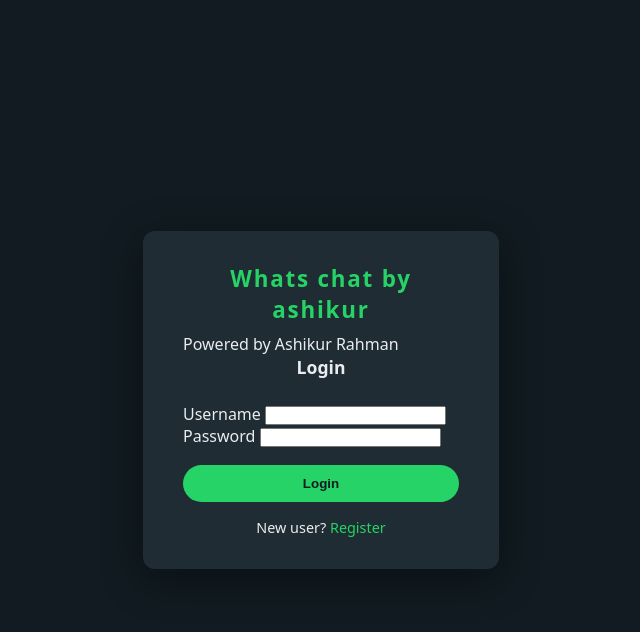
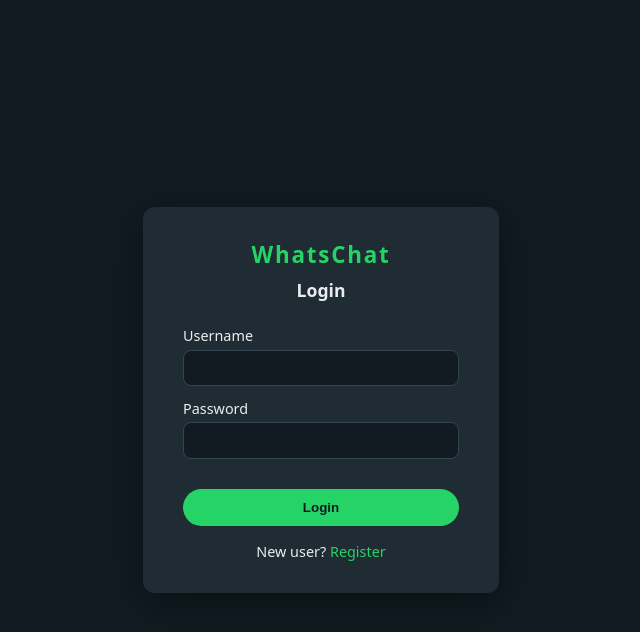
Before and after one commit to ashikurrahma017/nowrin-ashikur-chat, a Flask app: page /login in a window 1280 px wide. Shown: the top 632 px of the page, without its empty margins (319-959 px from the left). Run offline with Flask 3, Linux system fonts and the light colour scheme.

Commit message:
Update login.html

```diff
--- a/templates/login.html
+++ b/templates/login.html
@@ -1,13 +1,10 @@
 {% extends "base.html" %}
-{% block title %}Login | Whats chat{% endblock %}
+{% block title %}Login | WhatsChat{% endblock %}
 
 {% block content %}
 <div class="auth-container">
     <div class="auth-card">
-
-        <h1 class="app-title">Whats chat by ashikur</h1>
-        <p class="powered-by">Powered by Ashikur Rahman</p>
-
+        <h1 class="app-title">WhatsChat</h1>
         <h2 class="auth-title">Login</h2>
 
         {% with messages = get_flashed_messages(with_categories=true) %}
@@ -20,7 +17,8 @@
             {% endif %}
         {% endwith %}
 
-        <form method="POST">
+        <!-- IMPORTANT: same class="auth-form" as register -->
+        <form method="POST" class="auth-form">
             <label>Username
                 <input name="username" required>
             </label>
@@ -32,7 +30,9 @@
             <button class="btn-primary">Login</button>
         </form>
 
-        <p class="auth-switch">New user? <a href="{{ url_for('register') }}">Register</a></p>
+        <p class="auth-switch">
+            New user? <a href="{{ url_for('register') }}">Register</a>
+        </p>
     </div>
 </div>
 {% endblock %}
```
